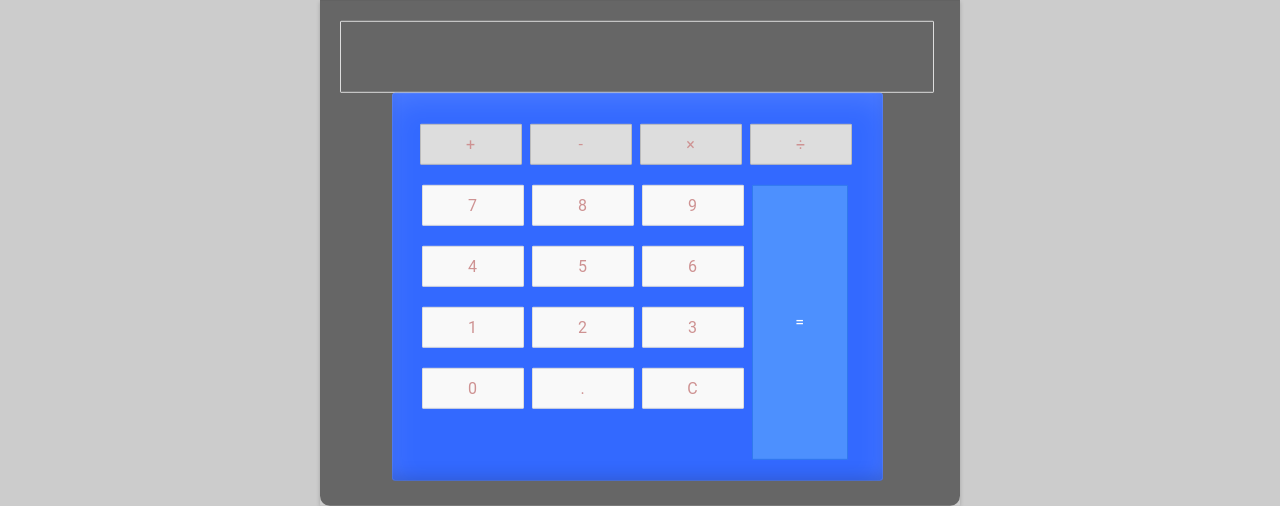
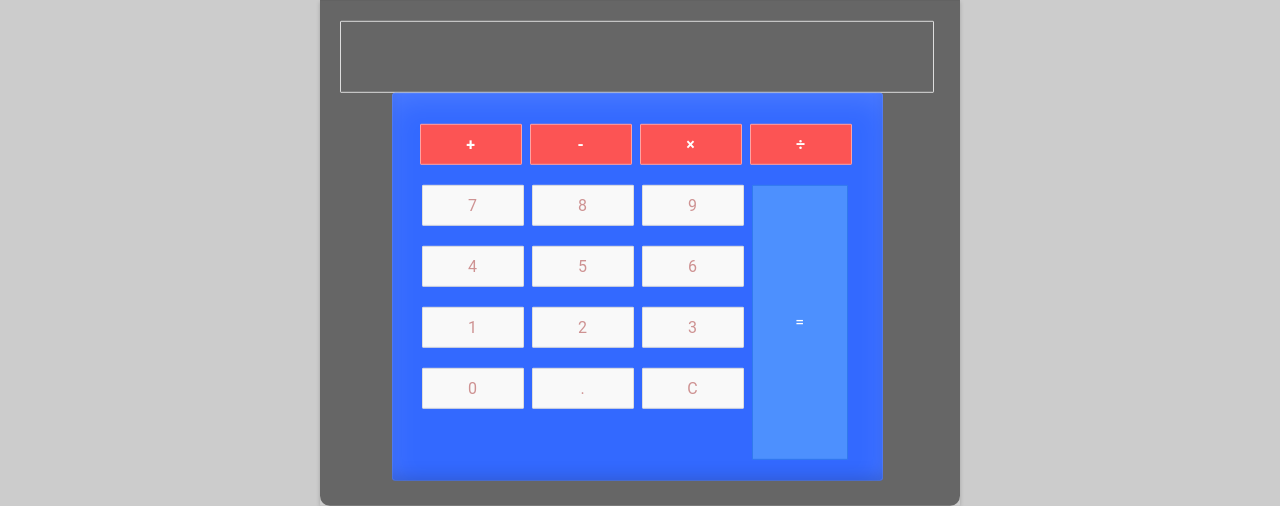
Before and after one commit to aelfarYU/yearup-JS-Project3Calculator, a plain HTML site: page index.html in a window 1280 px wide. Shown: the part 407-913 px from the top of the page. Drawn offline with Linux system fonts and the light colour scheme.

Commit message:
Update style.css

```diff
--- a/style.css
+++ b/style.css
@@ -84,14 +84,16 @@ position:relative;
 
 .operators div {
 display: inline-block;
-border: 1px solid #bbb;
+border: 1px solid rgb(255, 162, 162);
 border-radius: 1px;
 width: 80px;
 text-align: center;
+font-weight: bold;
+color:white;
 padding: 10px;
 margin: 20px 4px 10px 0;
 cursor: pointer;
-background-color: #ddd;
+background-color: rgb(252, 84, 84);
 transition: border-color .2s ease-in-out, background-color .2s, box-shadow .2s;
 }
 
```
